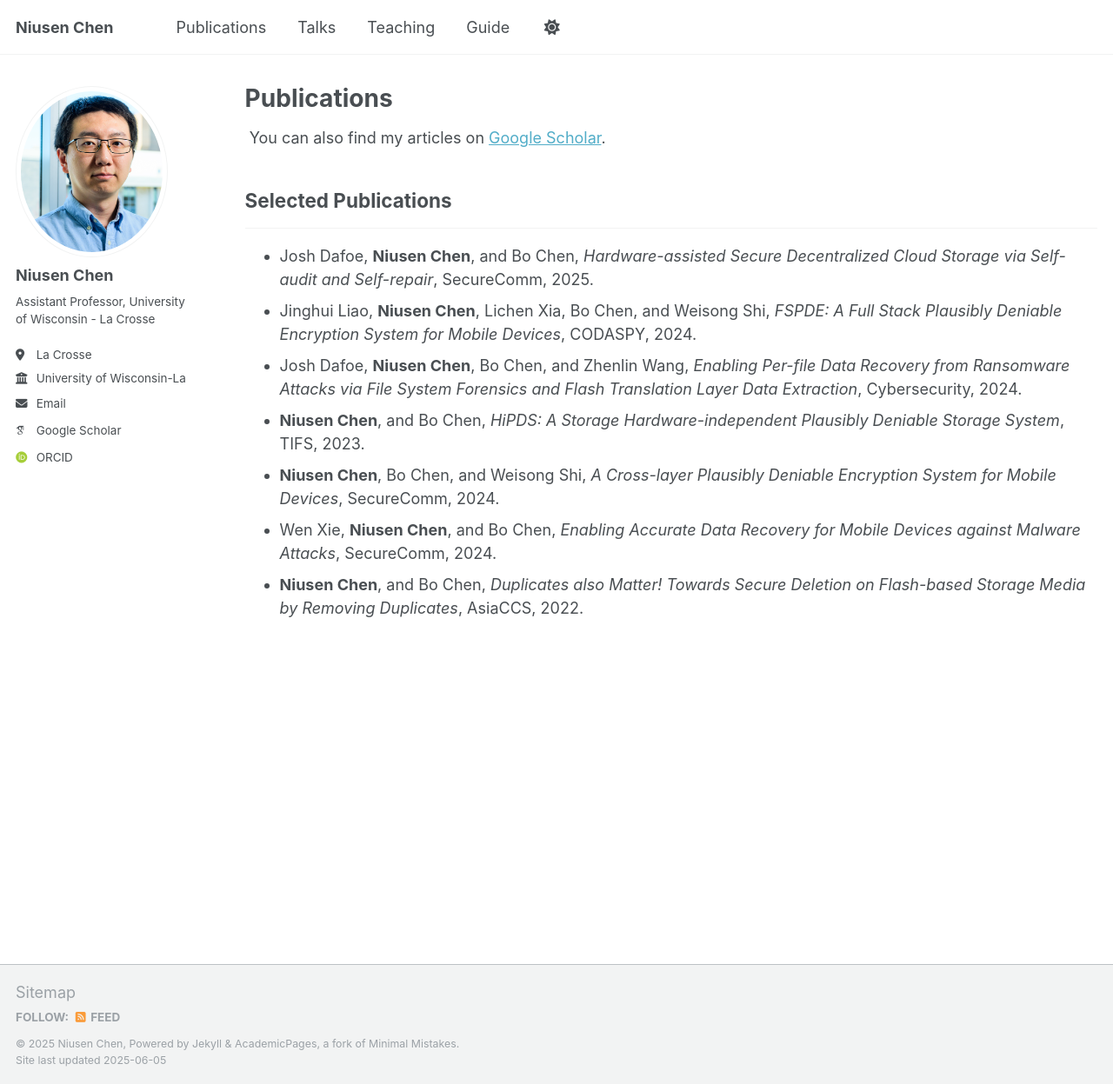
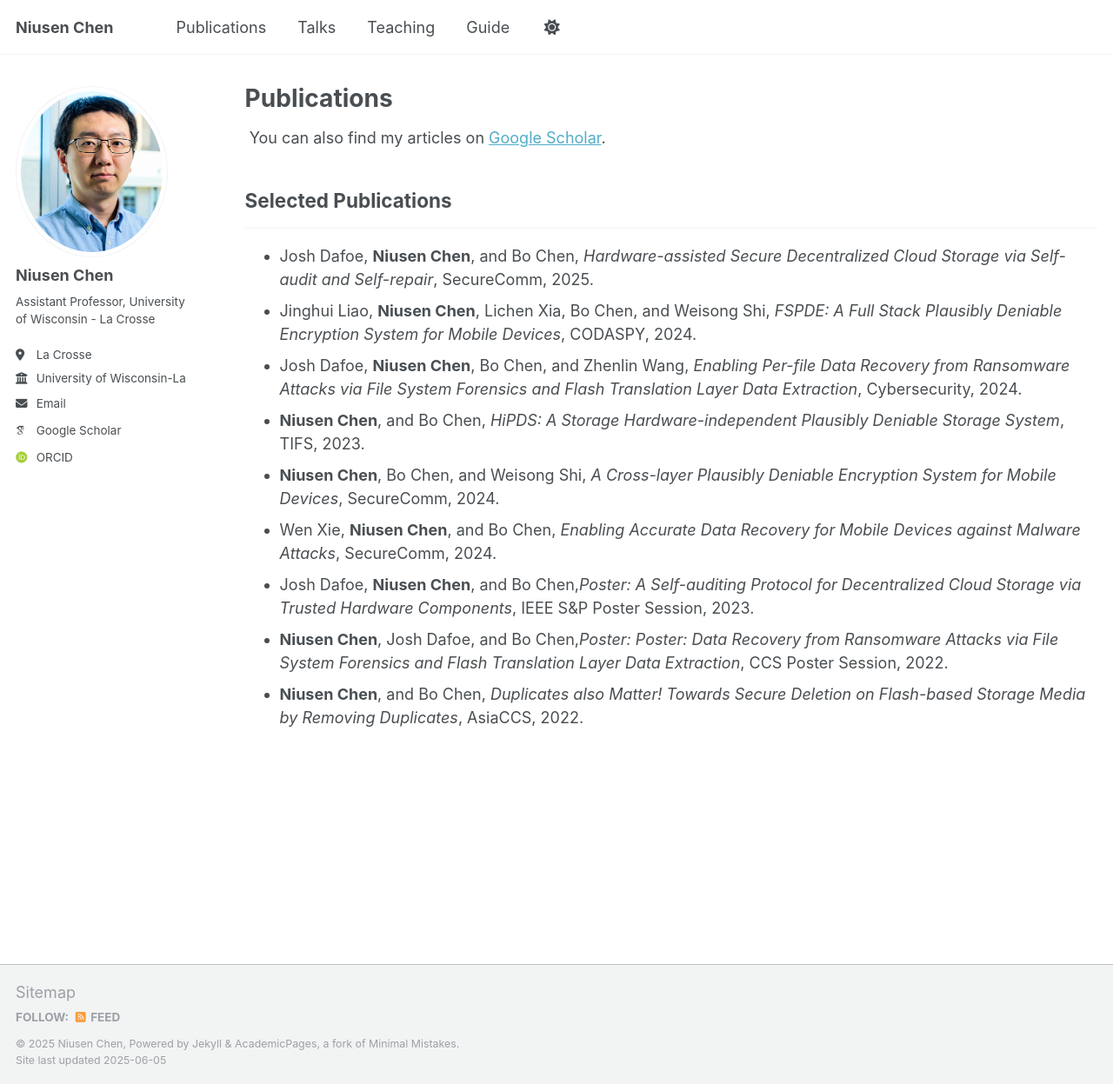
Before and after one commit to niusenc/niusenc.github.io, a Jekyll site: the page built from _pages/publications.html, in a window 1280 px wide and 1247 px high. Shown: the whole window at 87% size. Built offline with Jekyll 4.4.1, drawn with Linux system fonts in a browser that asks for light colours; some web fonts are replaced.

Commit message:
Update publications.html

```diff
--- a/_pages/publications.html
+++ b/_pages/publications.html
@@ -20,5 +20,7 @@ author_profile: true
   <li><strong>Niusen Chen</strong>, and Bo Chen, <em>HiPDS: A Storage Hardware-independent Plausibly Deniable Storage System</em>, TIFS, 2023.</li>
   <li><strong>Niusen Chen</strong>, Bo Chen, and Weisong Shi,<em> A Cross-layer Plausibly Deniable Encryption System for Mobile Devices</em>, SecureComm, 2024.</li>
   <li>Wen Xie, <strong>Niusen Chen</strong>, and Bo Chen,<em>  Enabling Accurate Data Recovery for Mobile Devices against Malware Attacks</em>, SecureComm, 2024.</li>
+  <li>Josh Dafoe, <strong>Niusen Chen</strong>, and Bo Chen,<em>Poster: A Self-auditing Protocol for Decentralized Cloud Storage via Trusted Hardware Components</em>, IEEE S&P Poster Session, 2023.</li>
+  <li><strong>Niusen Chen</strong>, Josh Dafoe, and Bo Chen,<em>Poster: Poster: Data Recovery from Ransomware Attacks via File System Forensics and Flash Translation Layer Data Extraction</em>, CCS Poster Session, 2022.</li>
   <li><strong>Niusen Chen</strong>, and Bo Chen, <em>Duplicates also Matter! Towards Secure Deletion on Flash-based Storage Media by Removing Duplicates</em>, AsiaCCS, 2022.</li>
 </ul>
```
